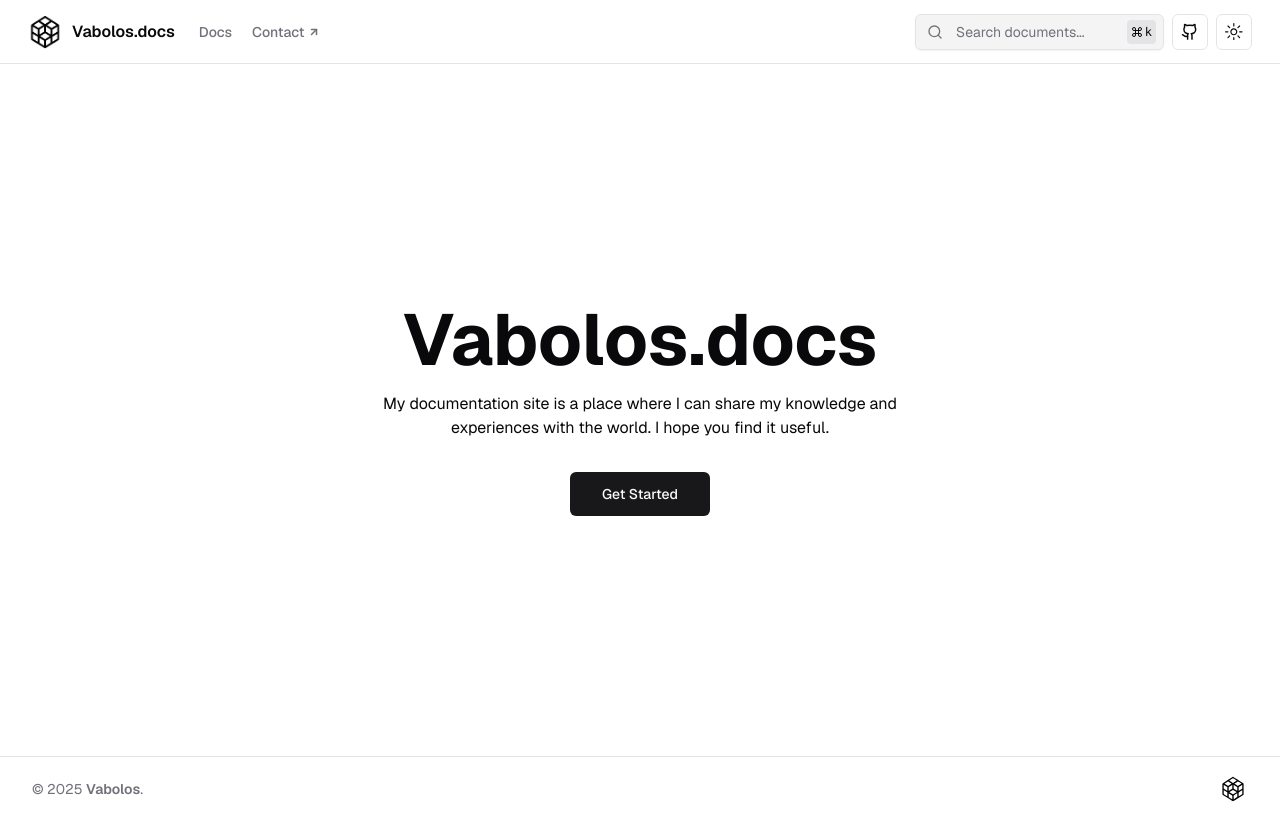
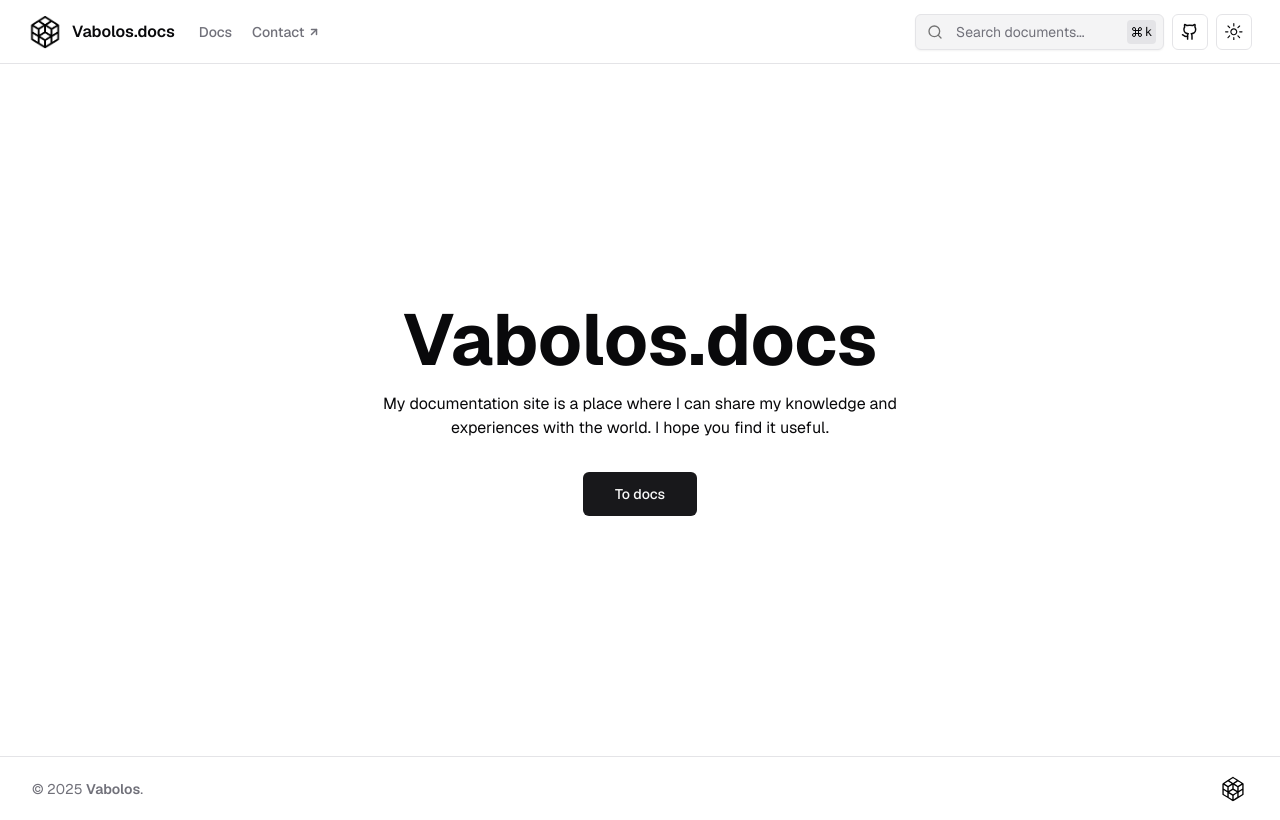
Before and after one commit to Vabolos/vabolos.docs, a Next.js app: page / in a window 1280 px wide. Built offline with nearby package versions, Linux system fonts and the light colour scheme.

Commit message:
Update button text from "Get Started" to "To docs"

```diff
--- a/app/page.tsx
+++ b/app/page.tsx
@@ -16,7 +16,7 @@ export default function Home() {
           href={`/docs${PageRoutes[0].href}`}
           className={buttonVariants({ className: "px-6", size: "lg" })}
         >
-          Get Started
+          To docs
         </Link>
       </div>
     </div>
```
